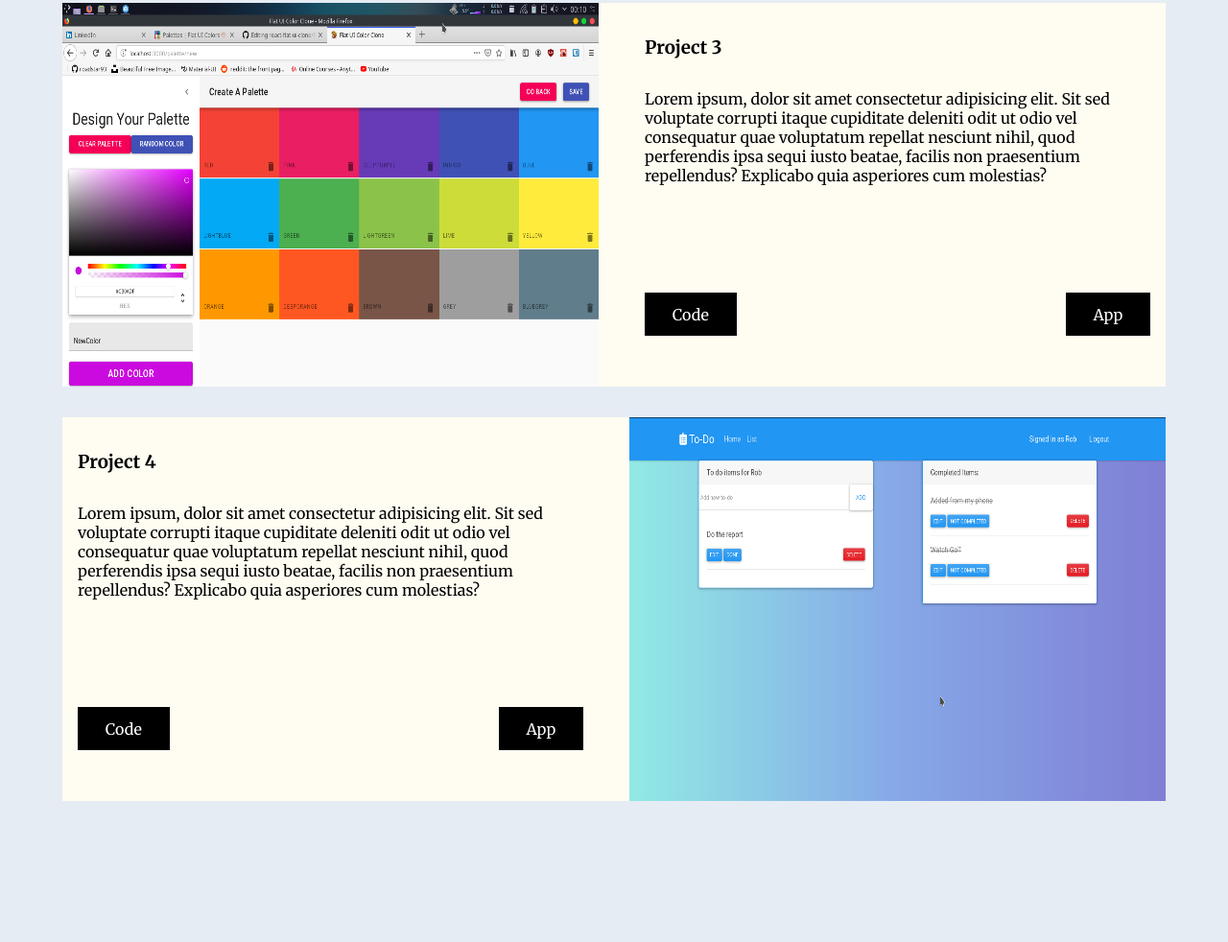
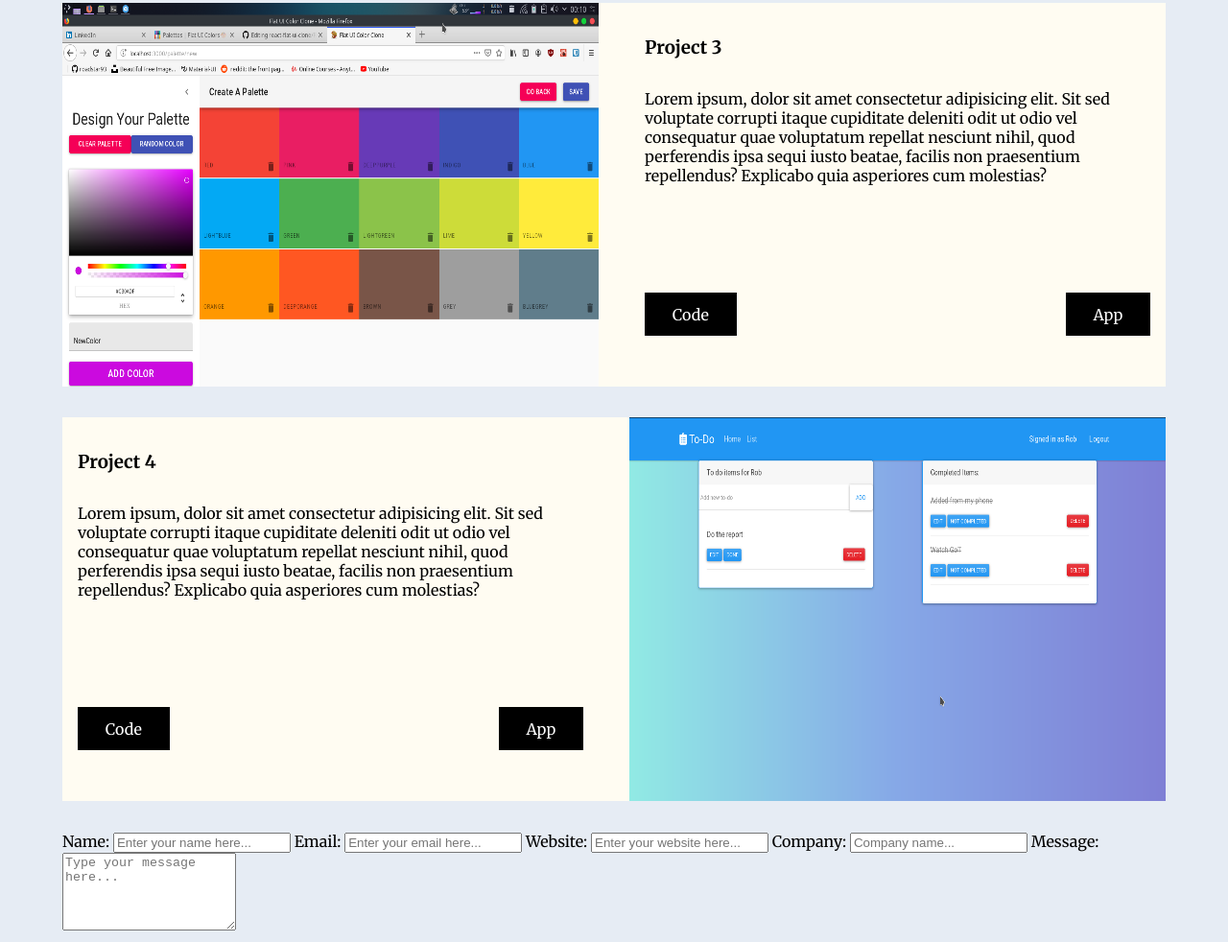
Before and after one commit to roadstar93/simple-animated-portfolio, a plain HTML site: page index.html in a window 1280 px wide. Shown: the part 1733-2715 px from the top of the page at 96% size. Before the commit the page ends 2608 px from the top, so only its background shows below. Drawn offline with nearby package versions, Linux system fonts and the light colour scheme.

Commit message:
Add contact area

```diff
--- a/index.html
+++ b/index.html
@@ -101,6 +101,39 @@
           </div>
         </div>
       </section>
+
+      <section class="contact">
+        <div>
+          <form method="POST" action="#">
+            <span>Name: </span
+            ><input
+              type="text"
+              name="name"
+              placeholder="Enter your name here..."
+            />
+            <span>Email: </span
+            ><input
+              type="email"
+              name="email"
+              placeholder="Enter your email here..."
+            />
+            <span>Website: </span
+            ><input
+              type="text"
+              name="website"
+              placeholder="Enter your website here..."
+            />
+            <span>Company: </span
+            ><input type="text" name="company" placeholder="Company name..." />
+            <span>Message: </span>
+            <textarea
+              name="message"
+              rows="5"
+              placeholder="Type your message here..."
+            ></textarea>
+          </form>
+        </div>
+      </section>
     </main>
 
     <script src="https://unpkg.com/aos@next/dist/aos.js"></script>
```
